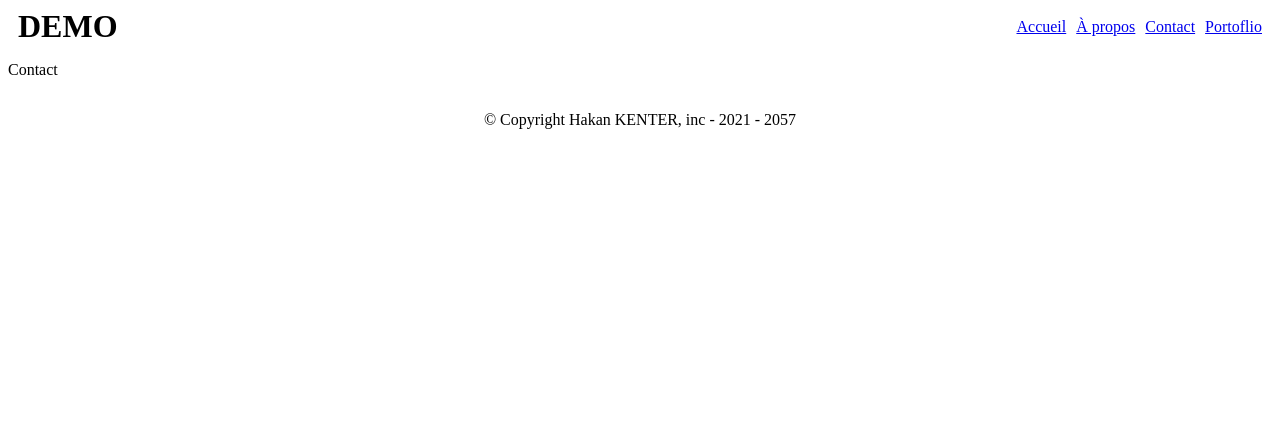
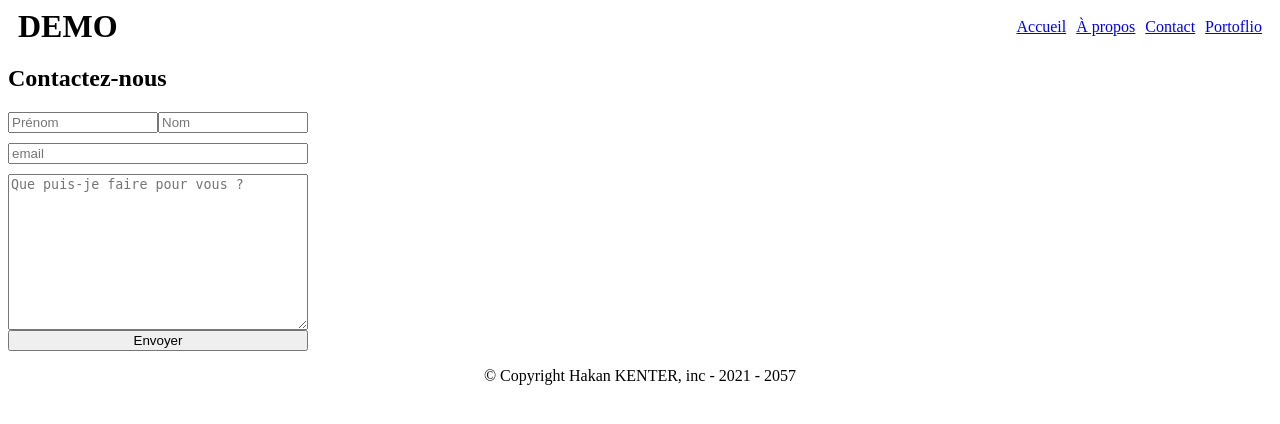
Before and after one commit to HakanKenter/PHP-Revision-j1, a PHP site: page /contact.php in a window 1280 px wide. Shown: the top 424 px of the page. Run offline with PHP 8.4, Linux system fonts and the light colour scheme.

Commit message:
add form & home_layout

```diff
--- /dev/null
+++ b/site/backend/5_les_varibales_superglobal.php
@@ -0,0 +1,5 @@
+<?php
+
+/**#############
+ * # LES VARIABLES SUPERGLOBALES
+ *##############*/
--- /dev/null
+++ b/site/backend/contact_back.php
@@ -0,0 +1 @@
+<h1>Coucou</h1>
--- a/site/contact.php
+++ b/site/contact.php
@@ -2,7 +2,17 @@
     $page_name = "Contact";
 ?>
 <?php ob_start(); ?>
-    <p>Contact</p>
+    <h2>Contactez-nous</h2>
+
+    <form class="ContactForm" action="backend/contact_back.php" method="POST">
+        <div class="ContactForm__Line">
+            <input type="text" name="firstname" placeholder="Prénom" />
+            <input type="text" name="lastname" placeholder="Nom" />
+        </div>
+        <input class="email" type="email" name="email" placeholder="email">
+        <textarea name="message" id="" cols="30" rows="10" placeholder="Que puis-je faire pour vous ?"></textarea>
+        <button type="submit">Envoyer</button>
+    </form>
 <?php
 $content = ob_get_clean();
 include("layouts/base_layout.php");
--- a/site/index.php
+++ b/site/index.php
@@ -5,4 +5,4 @@ $page_name = "Accueil";
     <p>Accueil</p>
 <?php
 $content = ob_get_clean();
-include("layouts/base_layout.php");
+include("layouts/home_layout.php");
--- a/site/layouts/base_layout.php
+++ b/site/layouts/base_layout.php
@@ -1,7 +1,7 @@
 <!DOCTYPE html>
 <html lang="en">
 <head>
-    <?php include("partials/head.php"); ?>
+    <?php include("partials/Head.php"); ?>
 </head>
 <body>
 
--- a/site/style.css
+++ b/site/style.css
@@ -6,3 +6,10 @@
 .MainNav__Item { list-style-type: none; margin-left: 10px; }
 
 .MainFooter {display: flex; justify-content: center;}
+
+.Banner {height: 300px; display: flex;}
+
+.ContactForm { display: flex; flex-direction: column; width: 300px;}
+.ContactForm__Line { display: flex; }
+.ContactForm .email { margin: 10px 0px; }
+.ContactForm__Line > input { width: 100%; }
```
Also changed, not shown: site/layouts/home_layout.php (added, +10 -0 lines).
